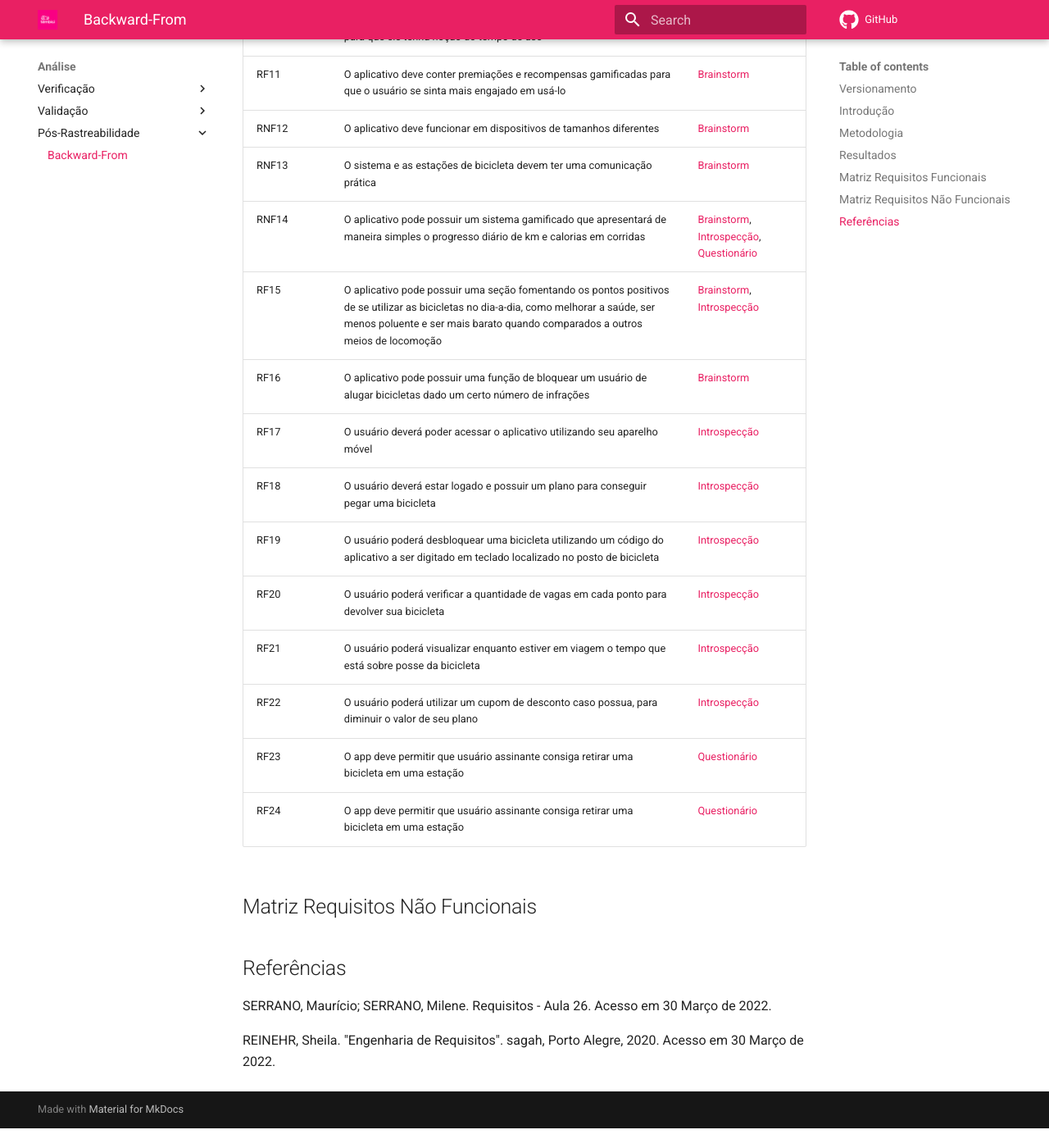
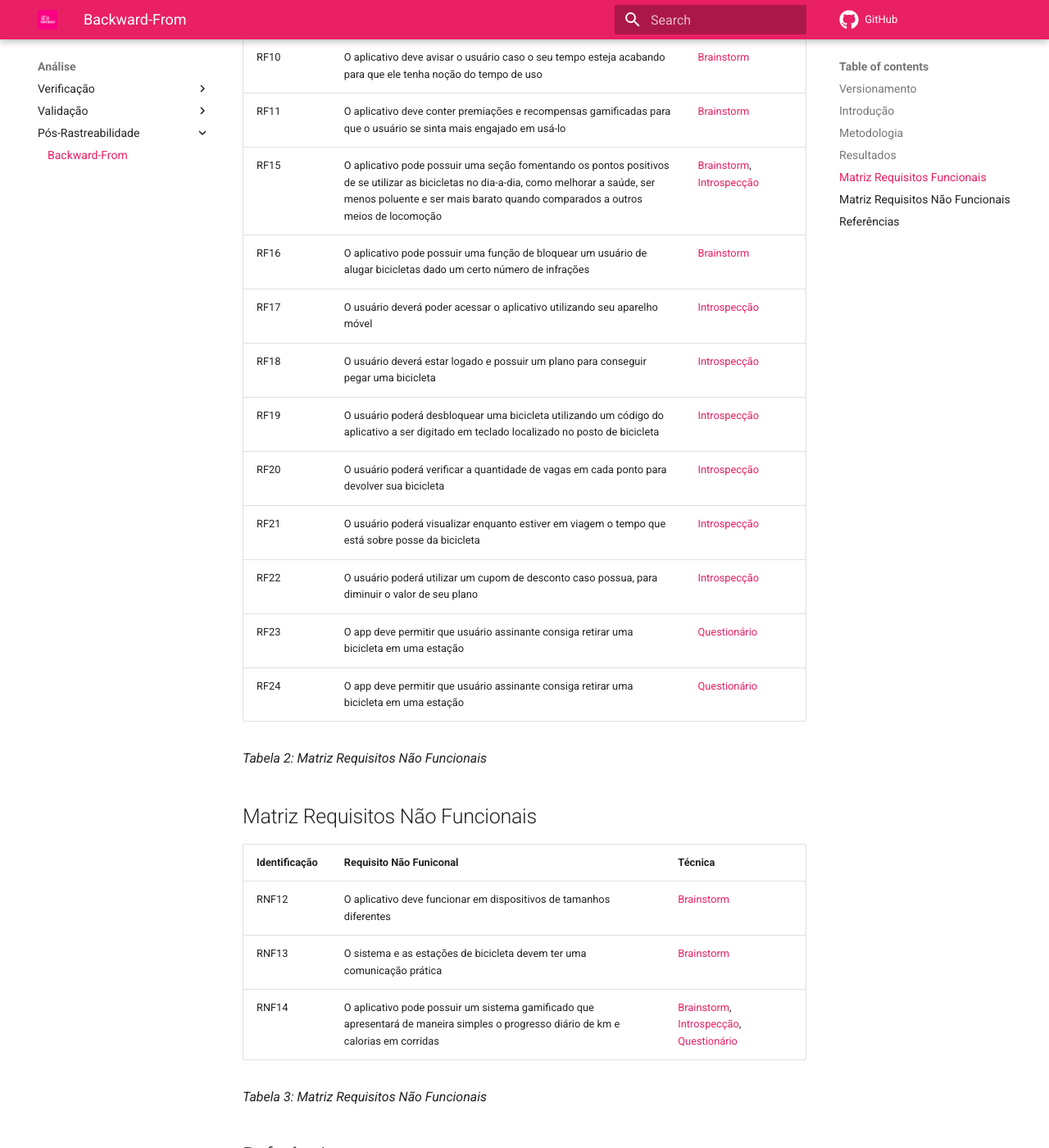
Before and after one commit to Requisitos-de-Software/2021.2-Tembici, an MkDocs documentation site: the page built from docs/pos-rastreabilidade/backward-from.md, in a window 1280 px wide and 1400 px high, scrolled down 1567 px. Shown: the whole window at 82% size. Built offline with MkDocs 1.6.1 and Material for MkDocs 9.7.7, drawn with Linux system fonts in a browser that asks for light colours; comment, search, counter and statistics services are not loaded; before the commit the page ends 2943 px from its top, so only the background shows below that; some of the changed text lies outside the part shown.

```diff
--- a/docs/pos-rastreabilidade/backward-from.md
+++ b/docs/pos-rastreabilidade/backward-from.md
@@ -20,7 +21,7 @@
 
 ## Matriz Requisitos Funcionais
 
-| Identificação | Requisito | Técnica |
+| Identificação | Requisito Funiconal | Técnica |
 |---|---|---|
 | RF01 | O aplicativo deve permitir o cadastro/login do usuario | [Brainstorm](https://requisitos-de-software.github.io/2021.2-Tembici/elicitacao/tecnicas/brainstorm/) |
 | RF02 | O aplicativo deve aceitar utilizar a localização geográfica do usuario para que posso utilizar o aplicativo  | [Brainstorm](https://requisitos-de-software.github.io/2021.2-Tembici/elicitacao/tecnicas/brainstorm/) |
@@ -46,9 +44,17 @@
 | RF23 | O app deve permitir que usuário assinante consiga retirar uma bicicleta em uma estação | [Questionário](https://requisitos-de-software.github.io/2021.2-Tembici/elicitacao/tecnicas/questionario/) |
 | RF24 | O app deve permitir que usuário assinante consiga retirar uma bicicleta em uma estação | [Questionário](https://requisitos-de-software.github.io/2021.2-Tembici/elicitacao/tecnicas/questionario/) |
 
+*Tabela 2: Matriz Requisitos Não Funcionais*
+
 ## Matriz Requisitos Não Funcionais
 
+| Identificação | Requisito Não Funiconal | Técnica |
+|---|---|---|
+| RNF12 | O aplicativo deve funcionar em dispositivos de tamanhos diferentes  | [Brainstorm](https://requisitos-de-software.github.io/2021.2-Tembici/elicitacao/tecnicas/brainstorm/) |
+| RNF13 | O sistema e as estações de bicicleta devem ter uma comunicação prática  | [Brainstorm](https://requisitos-de-software.github.io/2021.2-Tembici/elicitacao/tecnicas/brainstorm/) |
+| RNF14 | O aplicativo pode possuir um sistema gamificado que apresentará de maneira simples o progresso diário de km e calorias em corridas  | [Brainstorm](https://requisitos-de-software.github.io/2021.2-Tembici/elicitacao/tecnicas/brainstorm/), [Introspecção](https://requisitos-de-software.github.io/2021.2-Tembici/elicitacao/tecnicas/introspeccao/), [Questionário](https://requisitos-de-software.github.io/2021.2-Tembici/elicitacao/tecnicas/questionario/) |
 
+*Tabela 3: Matriz Requisitos Não Funcionais*
 
 ## Referências
 
```
Also changed, not shown: other parts of docs/pos-rastreabilidade/backward-from.md (+1 -3 lines), docs/apresentacoes/apresentacao6.md (added, +23 -0 lines), docs/assets/apresentacoes/AP6.png (added).
